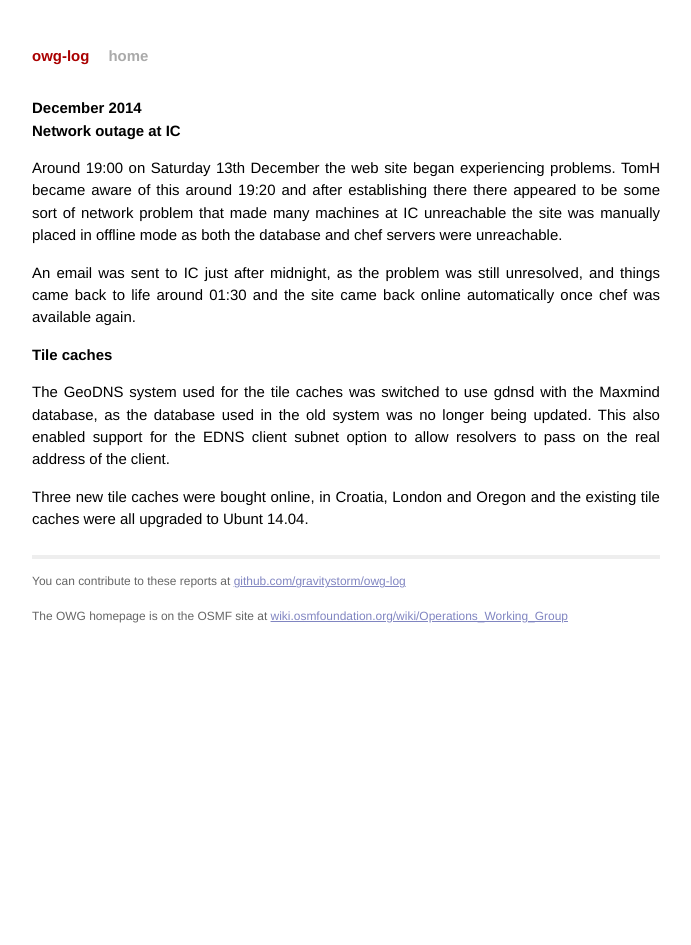
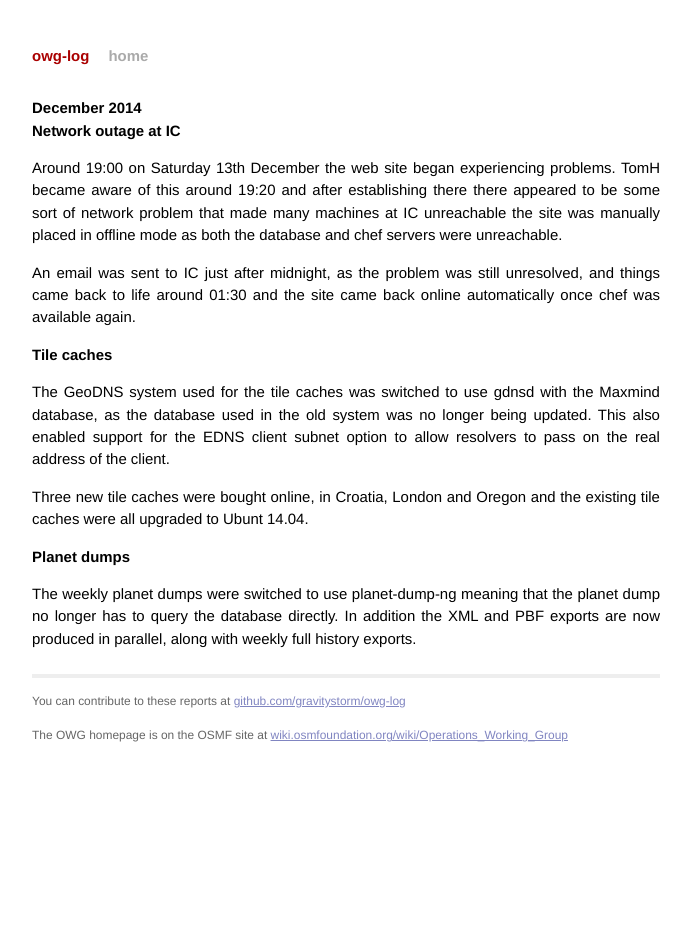
Before and after one commit to openstreetmap/owg-website, a Jekyll site: the page built from _posts/2014-12-01-december.md, in a window 1280 px wide. Shown: the whole page, without its empty margins (294-985 px from the left). Built offline with Jekyll 4.4.1, drawn with Linux system fonts in a browser that asks for light colours; Markdown is read by kramdown in place of the engine named in the settings.

Commit message:
Update 2014-12-01-december.md

```diff
--- a/_posts/2014-12-01-december.md
+++ b/_posts/2014-12-01-december.md
@@ -24,3 +24,9 @@ real address of the client.
 
 Three new tile caches were bought online, in Croatia, London and Oregon and the existing
 tile caches were all upgraded to Ubunt 14.04.
+
+# Planet dumps
+
+The weekly planet dumps were switched to use planet-dump-ng meaning that the planet dump
+no longer has to query the database directly. In addition the XML and PBF exports are now
+produced in parallel, along with weekly full history exports.
```
